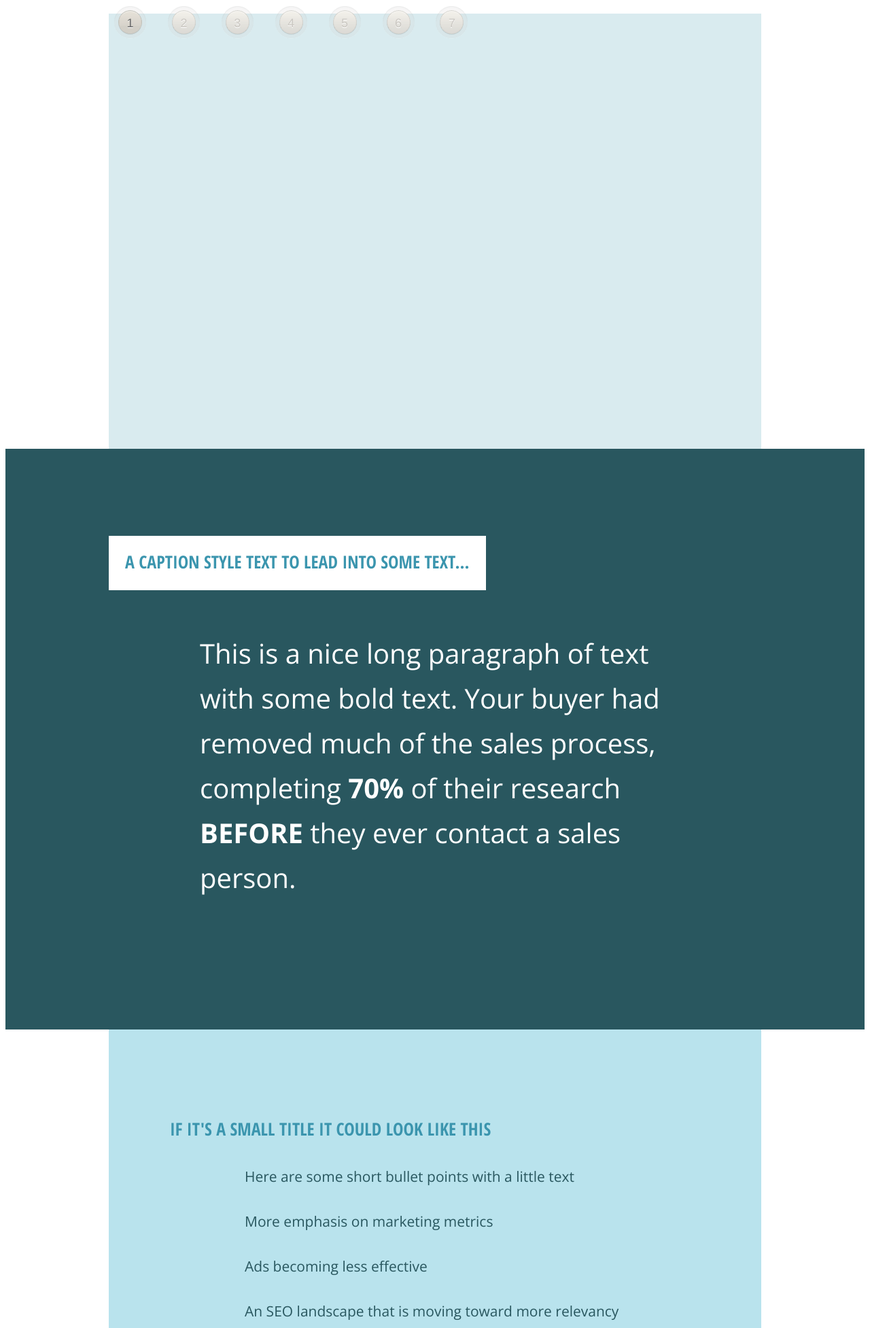
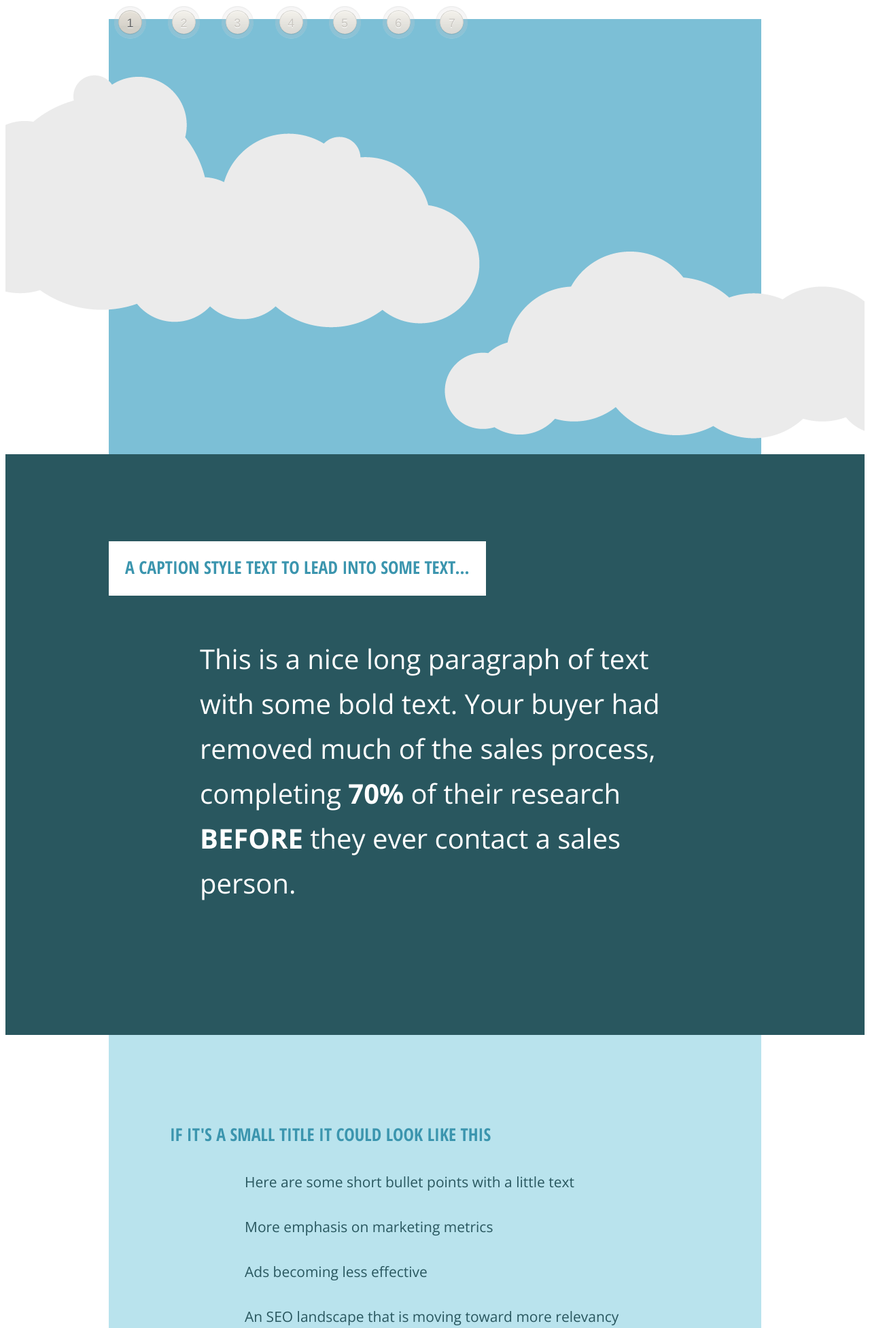
Before and after one commit to ianhenrysmith/Kapost-ROI-Deck, a PHP site: page / in a window 1280 px wide. Shown: the top 1953 px of the page at 68% size. Run offline with PHP 8.4, Linux system fonts and the light colour scheme; some libraries are stand-ins or nearby versions; some web fonts are replaced.

Commit message:
IS: CLOUDS

```diff
--- a/index.html
+++ b/index.html
@@ -26,7 +26,10 @@
       <a class='nav toplink' href='#slide_7' title='7'></a>
     </div>
   </div>
-  <div class='slide blue_seafoam margin_20t' id='slide_1'></div>
+  <div class='slide blue_seafoam margin_20t' id='slide_1'>
+    <img class='cloud' src='images/complex-cloud-1-lg.png' style='left: -230px; top: 80px' />
+    <img class='cloud' src='images/simple-cloud-1-lg.png' style='right: -296px; top: 330px' />
+  </div>
   <div class='slide_with_bleed green_forest'>
     <div class='slide' id='slide_2'>
       <div class='content_area_1'>
--- a/stylesheets/css/main.css
+++ b/stylesheets/css/main.css
@@ -1,12 +1,16 @@
 @import url(http://fonts.googleapis.com/css?family=Nixie+One|Lato:100,300,400,700,900,100italic,300italic,400italic,700italic,900italic|Arvo:400,700,400italic,700italic|Amatic+SC:400,700|Open+Sans+Condensed:300,700,300italic|Open+Sans:300italic,400italic,600italic,700italic,800italic,400,800,700,600,300);
 body {
-  font-family: Helvetica; }
+  font-family: Helvetica;
+  overflow-x: hidden; }
 
 a {
   text-decoration: none; }
 
 a:hover {
   text-decoration: none; }
+
+html {
+  overflow-x: hidden; }
 
 #nav {
   position: fixed;
@@ -16,6 +20,10 @@
   #nav .table_container {
     margin: auto;
     width: 960px; }
+
+.deck {
+  overflow-x: hidden;
+  width: 100%; }
 
 .callout_awesome {
   text-align: center;
@@ -35,6 +43,9 @@
   font-size: 20px;
   font-weight: bold;
   text-transform: uppercase; }
+
+.cloud {
+  position: absolute; }
 
 .content_area_1 {
   padding: 128px 0 190px 0; }
@@ -174,7 +185,7 @@
   background-color: #b9e3ed; }
 
 .blue_seafoam {
-  background-color: #d9ebef; }
+  background-color: #7cbfd6; }
 
 .blue_sky {
   background-color: #a1d6e4; }
--- a/stylesheets/sass/main.sass
+++ b/stylesheets/sass/main.sass
@@ -3,7 +3,7 @@
 
 // colors
 $blue-green: #3b95ae
-$blue-seafoam: #d9ebef
+$blue-0: #7cbfd6
 $blue-1: #b9e3ed
 $blue-2: #0371b8
 $blue-sky: #a1d6e4
@@ -19,12 +19,16 @@
 // base styles
 body
   font-family: Helvetica
+  overflow-x: hidden
 
 a
   text-decoration: none
 
 a:hover
   text-decoration: none
+
+html
+  overflow-x: hidden
 
 // important dealies
 #nav
@@ -35,6 +39,10 @@
   .table_container
     margin: auto
     width: 960px
+
+.deck
+  overflow-x: hidden
+  width: 100%
 
 
 // modules
@@ -56,6 +64,9 @@
   font-size: 20px
   font-weight: bold
   text-transform: uppercase
+
+.cloud
+  position: absolute
 
 .content_area_1
   padding: 128px 0 190px 0
@@ -199,7 +210,7 @@
   background-color: $blue-1
 
 .blue_seafoam
-  background-color: $blue-seafoam
+  background-color: $blue-0
 
 .blue_sky
   background-color: $blue-sky
```
Also changed, not shown: images/complex-cloud-1-lg.png (added), images/simple-cloud-1-lg.png (added), images/simple-cloud-2-lg.png (added), images/simple-cloud-2-sm.png (added), 3 other files.
